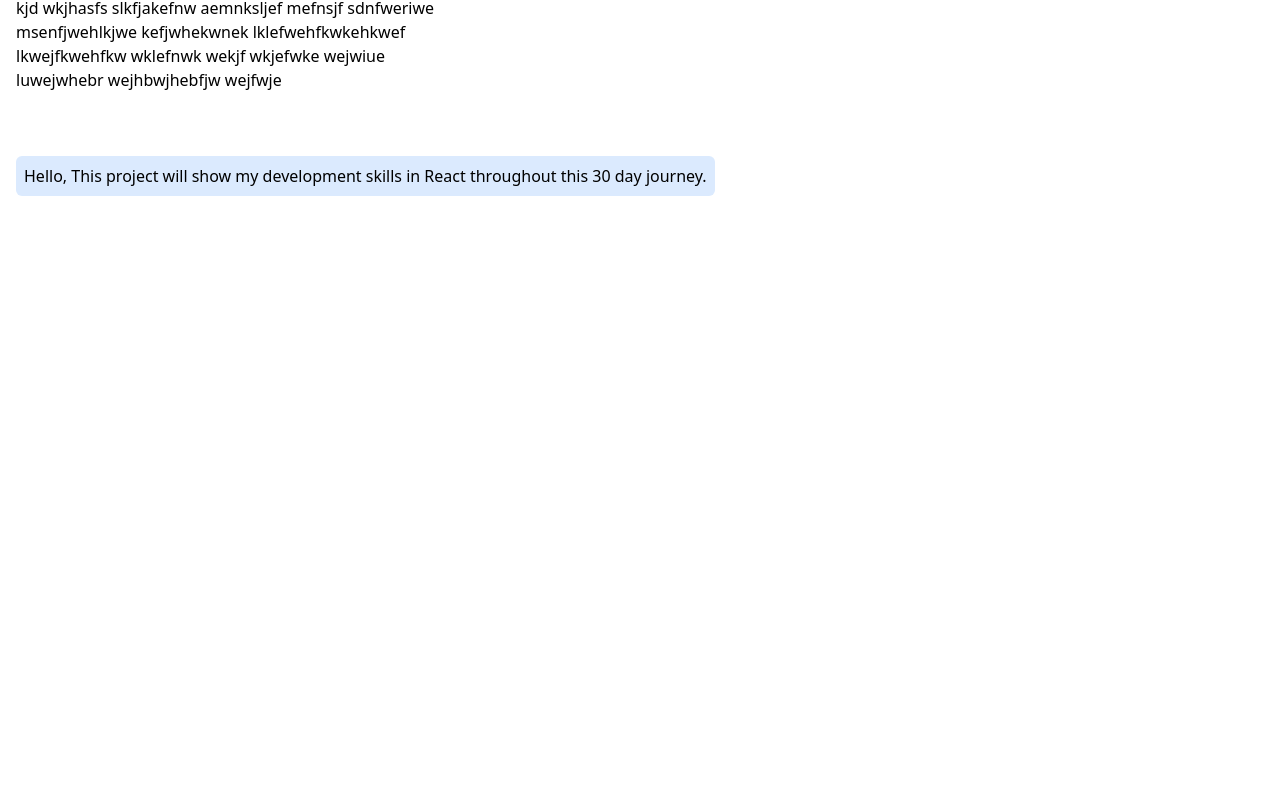
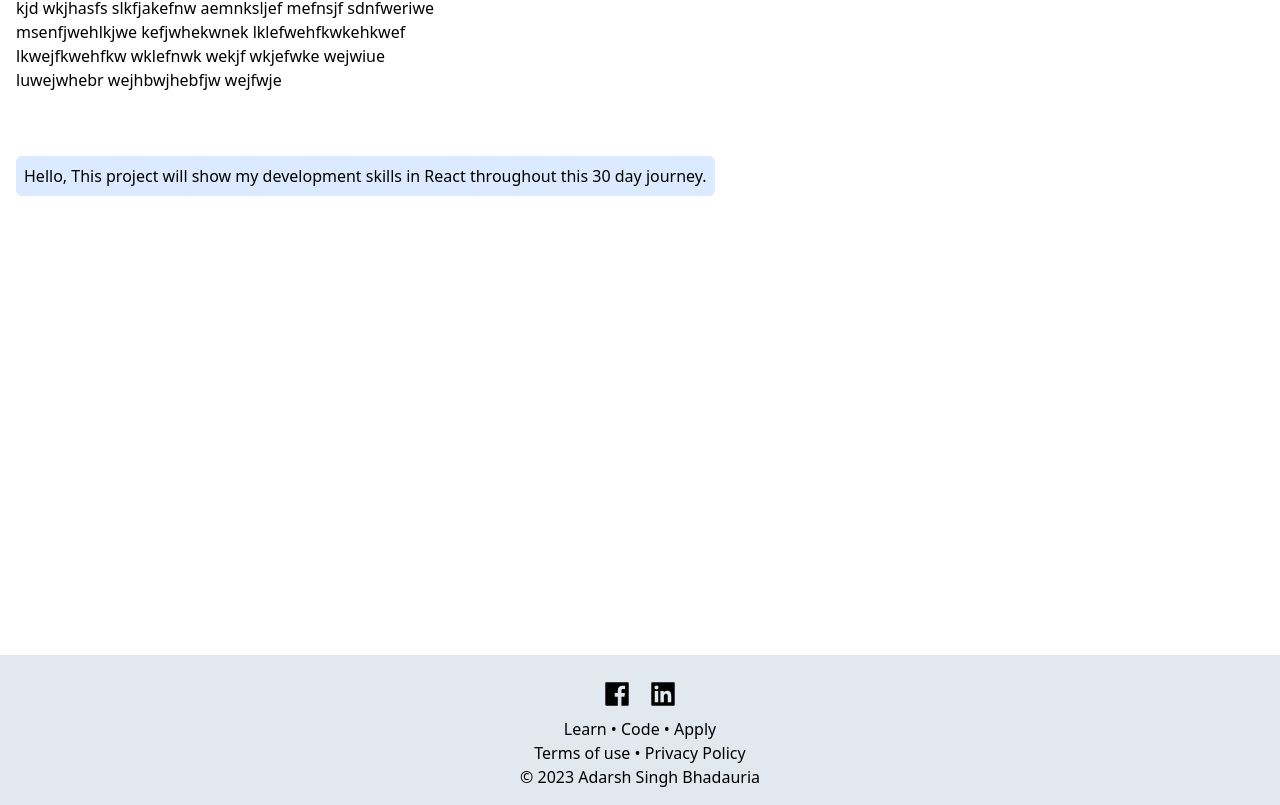
Before and after one commit to Adarsh-Singh-Bhadauria/30-days-of-react, a React (Create React App) app: page / in a window 1280 px wide. Shown: the part 233-1038 px from the top of the page. Before the commit the page ends 800 px from the top, so only its background shows below. Built offline with nearby package versions, Linux system fonts and the light colour scheme.

Commit message:
footer added

```diff
--- a/package.json
+++ b/package.json
@@ -8,6 +8,7 @@
     "@testing-library/user-event": "^13.5.0",
     "react": "^18.2.0",
     "react-dom": "^18.2.0",
+    "react-icons": "^4.11.0",
     "react-router-dom": "^6.18.0",
     "react-scripts": "5.0.1",
     "web-vitals": "^2.1.4"
--- a/src/App.js
+++ b/src/App.js
@@ -1,5 +1,6 @@
 import './App.css';
 import About from './components/About';
+import Footer from './components/Footer';
 import Home from './components/Home';
 import Navbar from './components/Navbar';
 import {Routes, Route} from 'react-router-dom';
@@ -12,6 +13,7 @@ function App() {
         <Route path="/" element={<Home/>} />
         <Route path="/about" element={<About/>} />
       </Routes>
+      <Footer/>
     </>
   );
 }
--- a/src/components/About.js
+++ b/src/components/About.js
@@ -2,6 +2,8 @@ import React from 'react'
 
 const About = () => {
   return (
+    <>
+      <div className='h-[100vh]'>
         <div className='m-4 mt-8 p-2 bg-blue-100 w-fit rounded-md'>
             I am Adarsh Singh Bhadauria 🙋🏻‍♂️, a Coder, Sports Enthusiast, Artist, and Animal Lover. <br/><br/>
 
@@ -11,6 +13,8 @@ const About = () => {
 
             In addition to my extensive technical skills, I have earned a prestigious NSS [B] certificate, demonstrating my commitment to community service and social responsibility. Furthermore, I take pride in being recognized as an inter-school cricket champion, showcasing my dedication, teamwork, and competitive spirit beyond the professional realm.
         </div>
+      </div>
+    </>
   )
 }
 
--- /dev/null
+++ b/src/components/Footer.js
@@ -0,0 +1,23 @@
+import React from 'react'
+import {AiFillFacebook} from 'react-icons/ai';
+import {AiFillLinkedin} from 'react-icons/ai';
+
+const Footer = () => {
+  return (
+    <>
+    <div className='flex flex-col items-center justify-center py-4 bg-slate-200'>
+        <div className='flex space-x-4 text-3xl my-2'>
+            <AiFillFacebook/>
+            <AiFillLinkedin/>
+        </div>
+        <div className='flex flex-col text-center'>
+            <p>Learn • Code • Apply</p>
+            <p>Terms of use • Privacy Policy</p>
+            <p>© 2023 Adarsh Singh Bhadauria</p>
+        </div>
+    </div>
+    </>
+  )
+}
+
+export default Footer
--- a/src/components/Home.js
+++ b/src/components/Home.js
@@ -4,10 +4,12 @@ import Header from './Header'
 const Home = () => {
   return (
     <>
+    <div className='h-[100vh]'>
       <Header/>
       <div className='m-4 mt-8 p-2 bg-blue-100 w-fit rounded-md'>
           Hello, This project will show my development skills in React throughout this 30 day journey.
       </div>
+    </div>
     </>
   )
 }
```
Also changed, not shown: 1 other file (tests, documents, lock files or other folders). Lines whose indentation alone changed are shown as unchanged.
